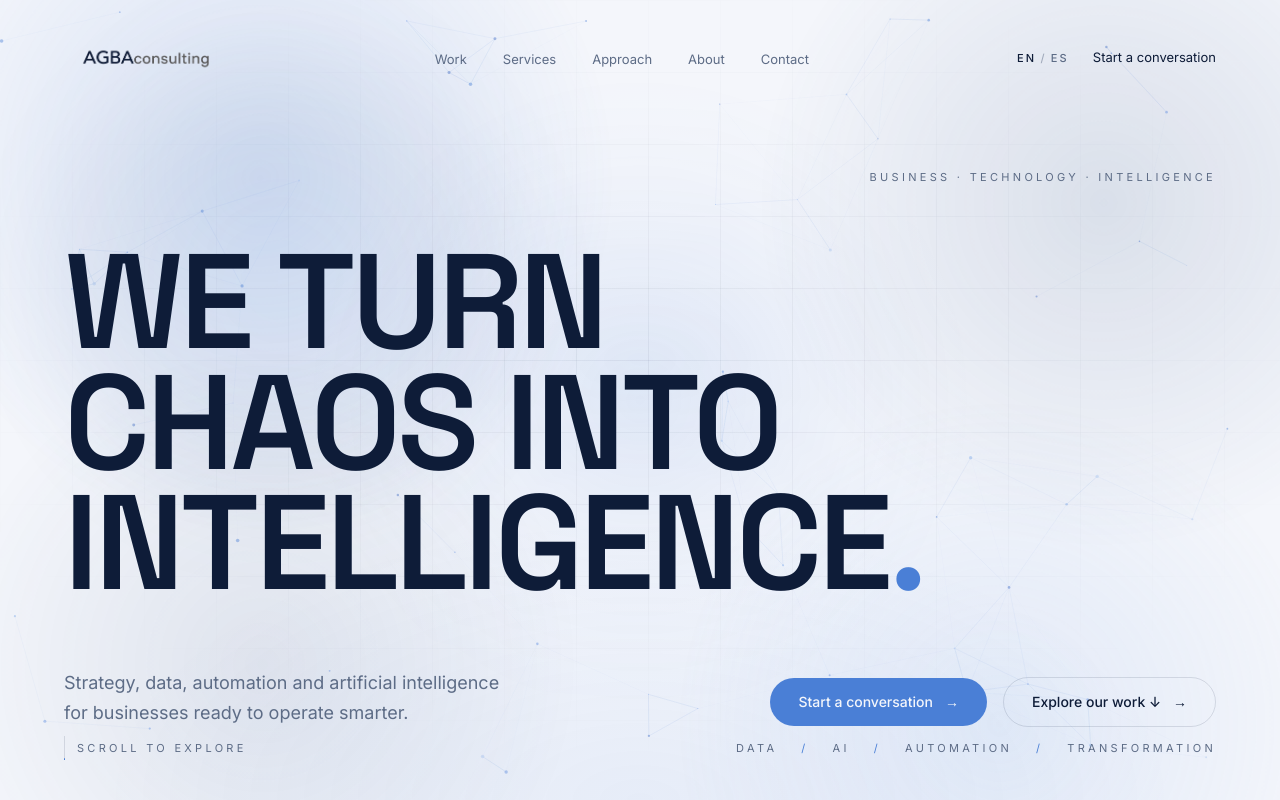
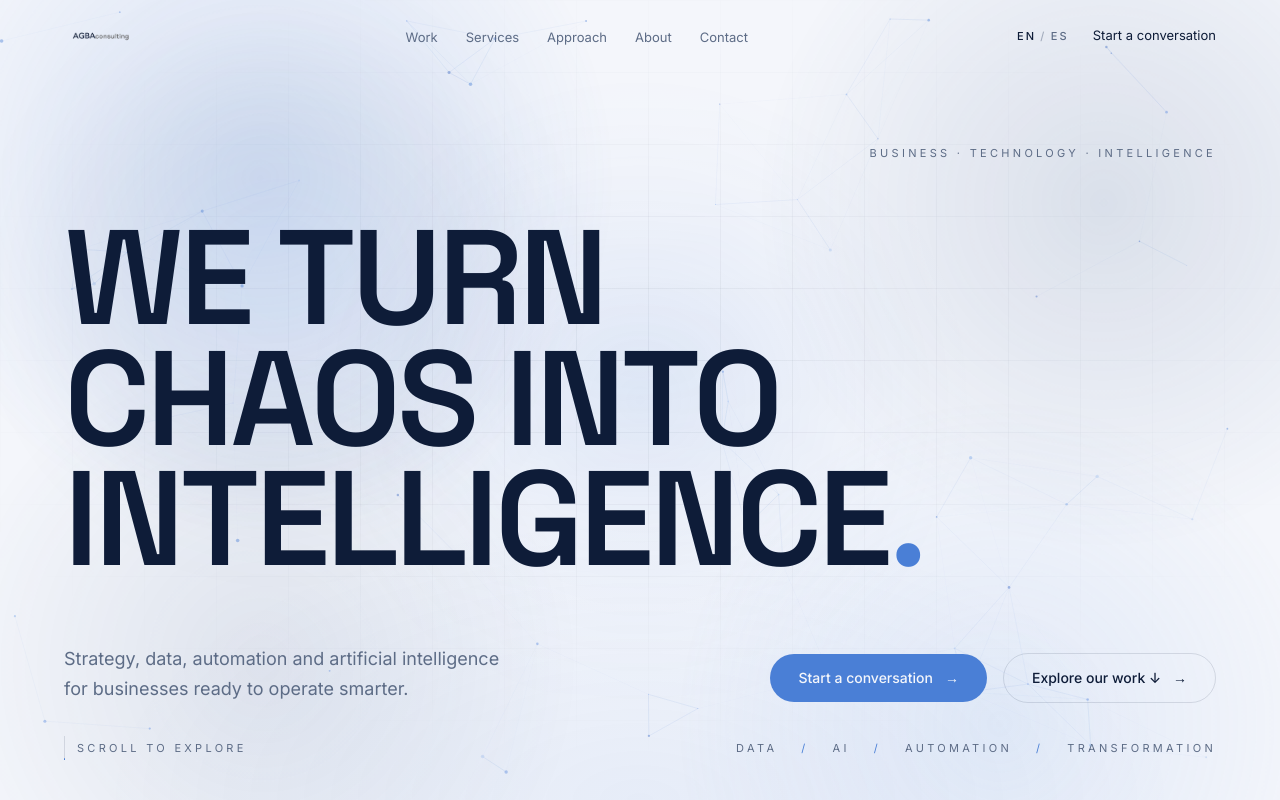
Before and after one commit to Sebastiansio20/Sebastiansio20.github.io, a Next.js app: page / in a window 1280 px wide. Shown: the top 800 px of the page. Built offline with nearby package versions, Linux system fonts and the light colour scheme.

Commit message:
Slimmer contained navbar and hero spacing

```diff
--- a/src/components/Hero.tsx
+++ b/src/components/Hero.tsx
@@ -37,7 +37,7 @@ export default function Hero() {
     <section
       ref={sectionRef}
       onMouseMove={handleMouseMove}
-      className="relative flex min-h-svh flex-col overflow-hidden pt-32 md:pt-40"
+      className="relative flex min-h-svh flex-col overflow-hidden pt-24 md:pt-28"
     >
       <div
         className="pointer-events-none absolute inset-0"
--- a/src/components/Navbar.tsx
+++ b/src/components/Navbar.tsx
@@ -42,23 +42,23 @@ export default function Navbar() {
         )}
       >
         <nav
-          className="mx-auto flex h-[116px] w-full max-w-[1400px] items-center justify-between px-6 md:px-10 lg:px-16"
+          className="mx-auto flex h-[72px] w-full max-w-[1400px] items-center justify-between px-6 md:px-10 lg:px-16"
           aria-label="Main"
         >
           <Link
             href="/"
-            className="flex items-center rounded-lg p-2"
+            className="flex items-center rounded-lg p-1"
             aria-label="AGBA Consulting — home"
           >
             {/* eslint-disable-next-line @next/next/no-img-element */}
             <img
               src="/logo-transparent.png"
               alt="AGBA Consulting"
-              className="h-[100px] w-auto opacity-100"
+              className="h-[44px] w-auto opacity-100"
             />
           </Link>
 
-          <ul className="hidden items-center gap-9 md:flex">
+          <ul className="hidden items-center gap-7 md:flex">
             {t.nav.map((link) => (
               <li key={link.label}>
                 <a
--- a/src/components/WorkDetailContent.tsx
+++ b/src/components/WorkDetailContent.tsx
@@ -19,7 +19,7 @@ export default function WorkDetailContent({ slug }: { slug: string }) {
   const others = t.work.projects.filter((p) => p.slug !== slug);
 
   return (
-    <main className="pt-32 md:pt-40">
+    <main className="pt-28 md:pt-32">
       <Container>
         <Link
           href="/#work"
```
